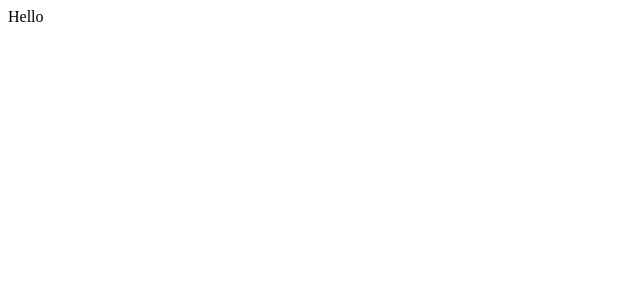
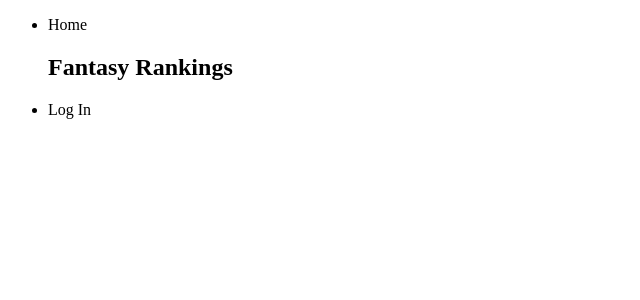
Before and after one commit to giants415/fantasy_sports_ratings, a React (Create React App) app: page / in a window 1280 px wide. Shown: the top 300 px of the page, without its empty margins (0-640 px from the left). Built offline with nearby package versions, Linux system fonts and the light colour scheme.

Commit message:
creates renderHeader

```diff
--- a/src/components/App.js
+++ b/src/components/App.js
@@ -1,9 +1,22 @@
 import React, { Component } from 'react';
 
 class App extends Component {
+  renderHeader() {
+    return (
+      <ul>
+        <li>Home</li>
+        <h2>Fantasy Rankings</h2>
+        <li>Log In</li>
+      </ul>
+    );
+  }
+
+
   render() {
     return (
-      <div>Hello</div>
+      <div>
+        {this.renderHeader()}
+      </div>
     );
   }
 }
```
